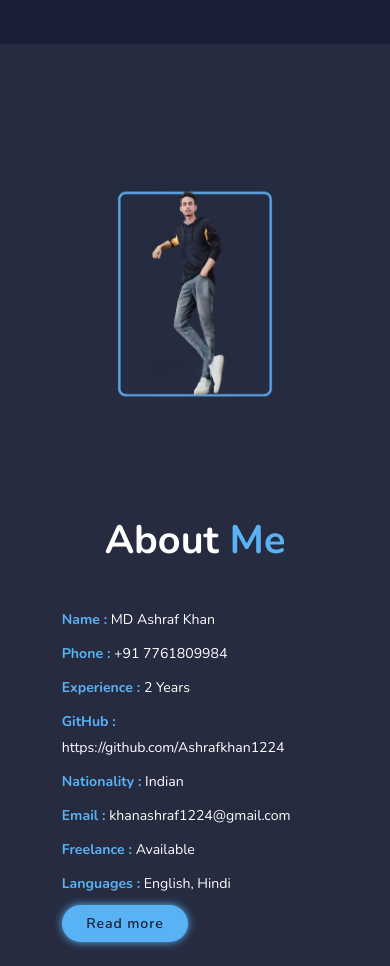
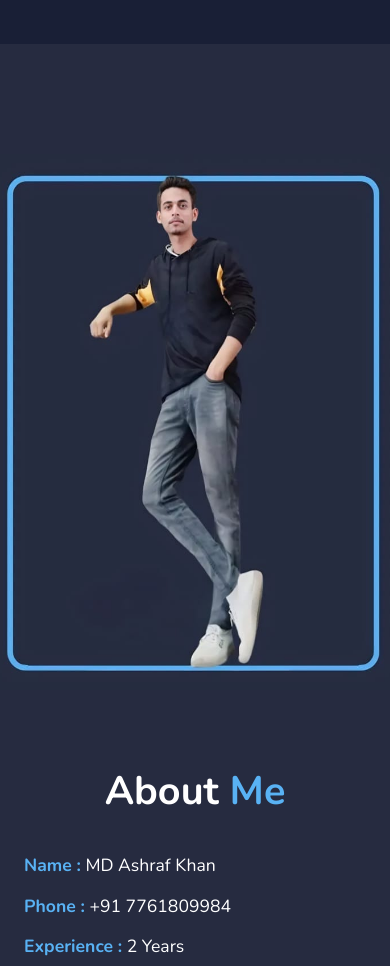
Before and after one commit to Ashrafkhan1224/My-Portfolio, a plain HTML site: page index.html in a window 390 px wide. Shown: the part 800-1766 px from the top of the page. Drawn offline with nearby package versions, Linux system fonts and the light colour scheme.

Commit message:
first commit

```diff
--- a/index.html
+++ b/index.html
@@ -112,7 +112,7 @@
       <div class="about-container">
         <!-- Image on the left -->
         <div class="about-img">
-          <img src="images/dpsq.jpg" alt="MD Ashraf Khan" />
+          <img src="images/dpsqr.jpg" alt="MD Ashraf Khan" />
         </div>
 
         <!-- Details on the right -->
@@ -390,10 +390,7 @@
       <div class="portfolio-container">
         <!-- Project 1 -->
         <div class="portfolio-box">
-          <a
-            href="https://github.com/Ashrafkhan1224/Smart-AI-Bot"
-            target="_blank"
-          >
+          <a href=" https://smartai-botbyashraf.netlify.app/" target="_blank">
             <img src="images/project1.jpg" alt="Project 1" />
             <div class="portfolio-layer">
               <h4>Smart-AI-Bot</h4>
@@ -411,10 +408,13 @@
 
         <!-- Project 2 -->
         <div class="portfolio-box">
-          <a href="https://github.com/yourusername/project2" target="_blank">
+          <a
+            href="https://ashrafkhan1224.github.io/Apna-Food-Store/"
+            target="_blank"
+          >
             <img src="images/project2.jpg" alt="Project 2" />
             <div class="portfolio-layer">
-              <h4>Food order</h4>
+              <h4>Apna-Food-Store</h4>
               <br />
               <p>
                 <b>Description :</b> Food-Order-Website is a responsive web
@@ -430,7 +430,10 @@
 
         <!-- Project 3 -->
         <div class="portfolio-box">
-          <a href="https://github.com/yourusername/project3" target="_blank">
+          <a
+            href=" https://ashrafkhan1224.github.io/Edge-Detection-in-Image-Processing/"
+            target="_blank"
+          >
             <img src="images/project3.jpg" alt="Project 3" />
             <div class="portfolio-layer">
               <h4>Edge Detection in Image Processing</h4>
@@ -449,7 +452,7 @@
 
         <!-- Project 4 -->
         <div class="portfolio-box">
-          <a href="https://github.com/yourusername/project4" target="_blank">
+          <a href="https://ashrafkhan1224.github.io/To-Do-App/" target="_blank">
             <img src="images/project4.jpg" alt="Project 4" />
             <div class="portfolio-layer">
               <h4>To-Do-List</h4>
@@ -467,7 +470,10 @@
 
         <!-- Project 5 -->
         <div class="portfolio-box">
-          <a href="https://github.com/yourusername/project5" target="_blank">
+          <a
+            href="https://ashrafkhan1224.github.io/Tic-Tac-Toe/"
+            target="_blank"
+          >
             <img src="images/project5.jpg" alt="Project 5" />
             <div class="portfolio-layer">
               <h4>Tic-Tac-Toe</h4>
@@ -485,7 +491,10 @@
 
         <!-- Project 6 -->
         <div class="portfolio-box">
-          <a href="https://github.com/yourusername/project6" target="_blank">
+          <a
+            href=" https://ashrafkhan1224.github.io/Calculator-App/"
+            target="_blank"
+          >
             <img src="images/project6.jpg" alt="Project 6" />
             <div class="portfolio-layer">
               <h4>Calculator-App</h4>
--- a/style.css
+++ b/style.css
@@ -104,7 +104,7 @@ span{
 }
 
 .home-img img{
-width: 65vh;
+width: 70vh;
 animation: floatImage 4s ease-in-out infinite;
 
 }
@@ -163,46 +163,6 @@ animation: floatImage 4s ease-in-out infinite;
     box-shadow: none;
 }
 
- /* About section Design   */
-
-/* .about{
-    display: flex;
-    justify-content: center;
-    align-items: center;
-    gap: 2rem;
-    background: var(--snd-bg-color);
-}
-
-.about-img img{
-    width: 85vh;
-}
-
-.heading{
-    text-align: center;
-    font-size: 4.5rem;
-}
-
-.about-content h1{
-    font-size: 2rem;
-  color: var(--main-color);
-
-}
-.about-content h2{
-  text-align:left;
-  line-height: 1.2;
-
-}
-
-.about-content h3{
-    font-size: 2.6rem;
-
-}
-
-.about-content p{
-    font-size: 1.6rem;
-    margin :2rem 0 3rem;
-} */
-
 /* About section layout */
 .about{
     display: flex;
@@ -214,7 +174,7 @@ animation: floatImage 4s ease-in-out infinite;
 .heading{
     text-align: center;
     font-size: 4.5rem;
-    padding: 2.5rem;
+    padding: 1.6rem;
 }
 
 .about-container {
@@ -224,13 +184,13 @@ animation: floatImage 4s ease-in-out infinite;
   }
 
   /* Image on the left */
-  .about-img {
-    flex: 1;
-    text-align: center; /* Center the image */
-   }
+  /* .about-img { */
+    /* flex: 0; */
+    /* text-align: center; Center the image */
+   /* }  */
 
   .about-img img{
-    width: 85vh;
+    width: 65vh;
 }
 
   /* Details on the right */
@@ -243,8 +203,7 @@ animation: floatImage 4s ease-in-out infinite;
   }
 
   .about-details p {
-
-    font-size: 2rem;
+    font-size: 2.2rem;
     margin: 1rem 0;
     line-height: 1.8;
   }
@@ -260,27 +219,6 @@ animation: floatImage 4s ease-in-out infinite;
 
   .about-details a:hover {
     text-decoration: underline;
-  }
-
-  /* Responsive layout for mobile devices */
-  @media (max-width: 768px) {
-    .about-container {
-      flex-direction: column; /* Stack image and content vertically */
-      gap: 2rem; /* Reduce gap for mobile */
-    }
-
-    .about-img img {
-      max-width: 65vw; /* Adjust image size for mobile */
-    }
-
-    .about-content {
-      margin: 50px;
-      text-align: start; /* Center-align details for mobile */
-    }
-
-    .about-details p {
-      font-size: 1.6rem; /* Slightly smaller font for mobile */
-    }
   }
 
 
@@ -326,7 +264,6 @@ animation: floatImage 4s ease-in-out infinite;
 }
 
 .skill-item:hover {
-    /* border-color: var(--main-color); */
     transform: translateY(-5px);
     box-shadow: none;
 }
@@ -524,9 +461,27 @@ box-shadow: 0 0 1rem var(--main-color);
 }
 
 /* BreakPoint */
-@media (max-width:1200px) {
+@media (max-width:1215px) {
     html{
         font-size: 55%;
+    }
+    .about-details p {
+        font-size: 2.1rem;
+      }
+      .about-img img{
+        width: 62vh;
+        margin-top: 3rem;
+    }
+}
+
+@media (max-width:1090px)
+ {
+    .about-details p {
+        font-size: 2.1rem;
+      }
+      .about-img img{
+        width: 60vh;
+        margin-top: 3rem;
     }
 }
 
@@ -537,9 +492,6 @@ box-shadow: 0 0 1rem var(--main-color);
     section{
         padding: 10rem 3%;
     }
-    /* .skill{
-        padding: 7rem ;
-    } */
     .portfolio{
         padding-bottom: 7rem ;
     }
@@ -549,7 +501,10 @@ box-shadow: 0 0 1rem var(--main-color);
     .footer{
         padding: 2rem 3% ;
     }
-
+    .about-img img{
+        width: 56vh;
+        margin-top: 3rem;
+    }
 }
 
 
@@ -562,9 +517,12 @@ box-shadow: 0 0 1rem var(--main-color);
         flex-direction: column;
     }
     .about-img img{
-        width: 60vw;
-        margin-top: 4rem;
+        width: 52vh;
+        margin-top: 2.5rem;
     }
+    .about-details p {
+        font-size: 2rem;
+      }
 }
 
 @media (max-width:768px) {
@@ -612,34 +570,61 @@ box-shadow: 0 0 1rem var(--main-color);
     .about{
         flex-direction: column;
     }
-    /* .about-img img{
-        width: 60vw;
-        margin-top: 4rem;
-    } */
+    .about-img img{
+        width: 56vh;
+        margin-top: 3rem;
+    }
+
+    .about-container {
+        flex-direction: column; /* Stack image and content vertically */
+        gap: 2rem; /* Reduce gap for mobile */
+      }
+
+    .about-content {
+      margin: 40px;
+      text-align: start; /* Center-align details for mobile */
+    }
+
+    .about-details p {
+      font-size: 2rem; /* Slightly smaller font for mobile */
+    }
+
     .portfolio h2{
         margin-bottom: 3rem;
     }
     .portfolio-container{
         grid-template-columns: repeat(2, 1fr);
     }
-
 }
 
 @media (max-width:617px) {
     .portfolio-container{
         grid-template-columns: 1fr;
     }
-
     .home-img img{
         width: 70vw;
         margin-top: 8rem;
     }
     .about-img img{
-        width: 100vw;
-        margin-top: 4rem;
+        width: 55vh;
+        margin-top: 2.5rem;
     }
 
 }
+
+@media (max-width:472px)
+{
+    .about-img img{
+        width: 50vh;
+        margin-top: 2.5rem;
+
+    }
+    .about-details p {
+        font-size: 2rem; /* Slightly smaller font for mobile */
+      }
+
+}
+
 @media (max-width:450px)
 {
     .html{
@@ -654,8 +639,6 @@ box-shadow: 0 0 1rem var(--main-color);
 @media (max-width:380px) {
     .home-content h1{
         font-size: 4.6rem;
-        /* font-weight: 700;
-        line-height: 1.3; */
    }
     .portfolio-layer{
         font-size: 1.4rem;
@@ -664,14 +647,13 @@ box-shadow: 0 0 1rem var(--main-color);
         font-size: 2.5rem;
     }
 
-    /* .footer-iconTop{
-        display: flex;
-        justify-content: space-between;
-        align-items: center;
-        padding: 0.8rem 1rem;
-        background: var(--main-color);
-        border-radius: .8rem;
-        transition: .5s ease;
-    } */
+    .about-img img{
+        width:  45vh;
+        margin-top: 2rem;
+
+    }
+    .about-details p {
+        font-size: 1.8rem; /* Slightly smaller font for mobile */
+      }
 
 }
```
Also changed, not shown: images/dpsq.jpg (deleted), images/dpsqr.jpg (added).
